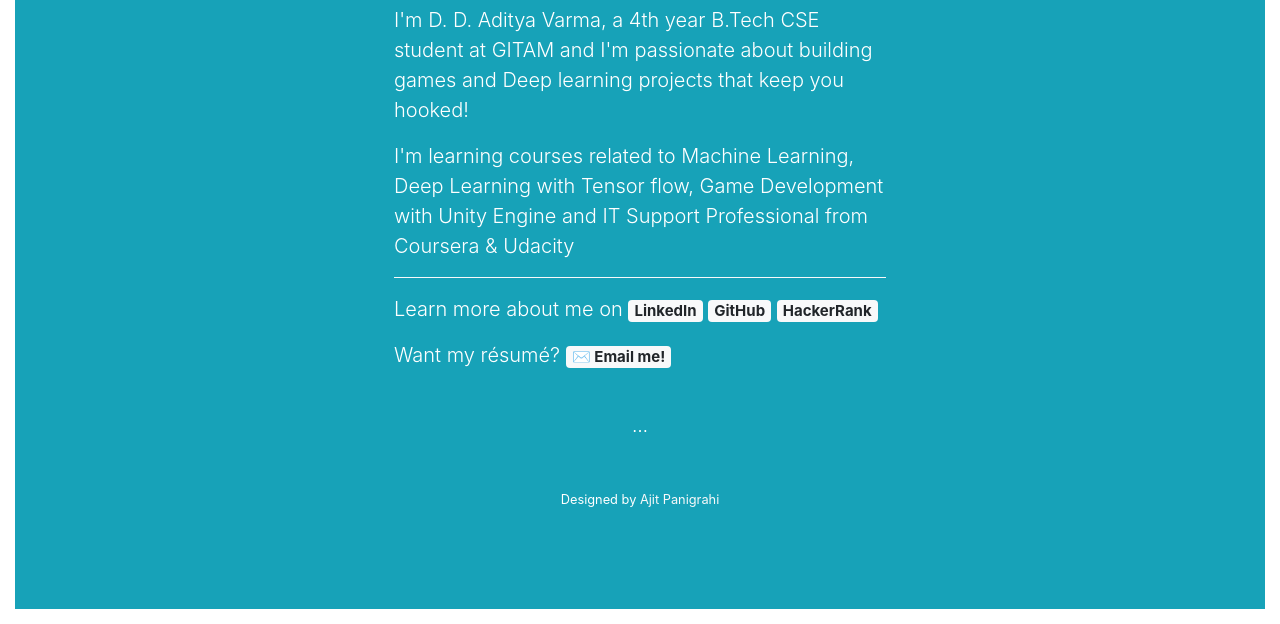
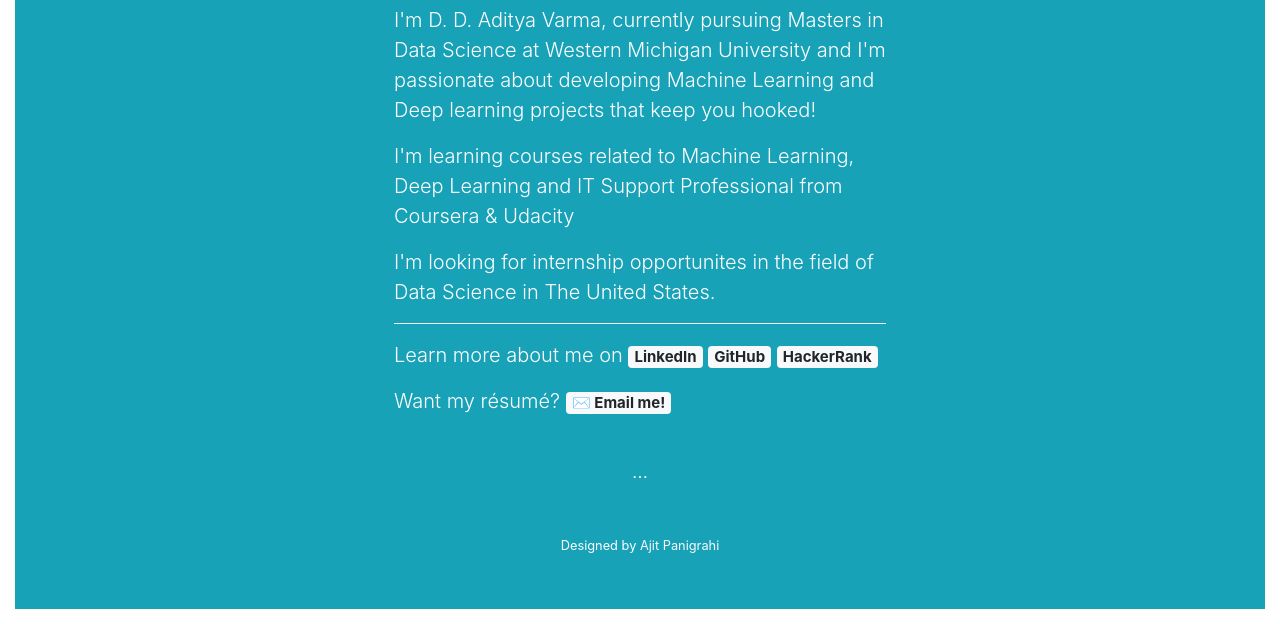
Before and after one commit to ddavarma/ddavarma.github.io, a plain HTML site: page index.html in a window 1280 px wide. Shown: the part 176-800 px from the top of the page. Drawn offline with nearby package versions, Linux system fonts and the light colour scheme.

Commit message:
Update index.html

```diff
--- a/index.html
+++ b/index.html
@@ -21,8 +21,9 @@
 			<div class="col-md-6 offset-md-3">
 				<div class="text-white p-4">
 					<h1 class="display-3 mb-2">Hello, world!</h1>
-					<p class="lead">I'm D.&nbsp;D.&nbsp;Aditya&nbsp;Varma, a 4th year B.Tech CSE student at GITAM and I'm passionate about building games and Deep learning projects that keep you hooked!</p>
-					<p class="lead">I'm learning courses related to Machine Learning, Deep Learning with Tensor flow, Game Development with Unity Engine and IT Support Professional from Coursera &amp; Udacity</p>
+					<p class="lead">I'm D.&nbsp;D.&nbsp;Aditya&nbsp;Varma, currently pursuing Masters in  Data Science  at Western Michigan University and I'm passionate about developing Machine Learning and Deep learning projects that keep you hooked!</p>
+					<p class="lead">I'm learning courses related to Machine Learning, Deep Learning and IT Support Professional from Coursera &amp; Udacity</p>
+					<p class="lead">I'm looking for internship opportunites in the field of Data Science in The United States.</p>
 					<hr class="m-y-md border-light">
 					<p class="lead">
 						Learn more about me on
```
